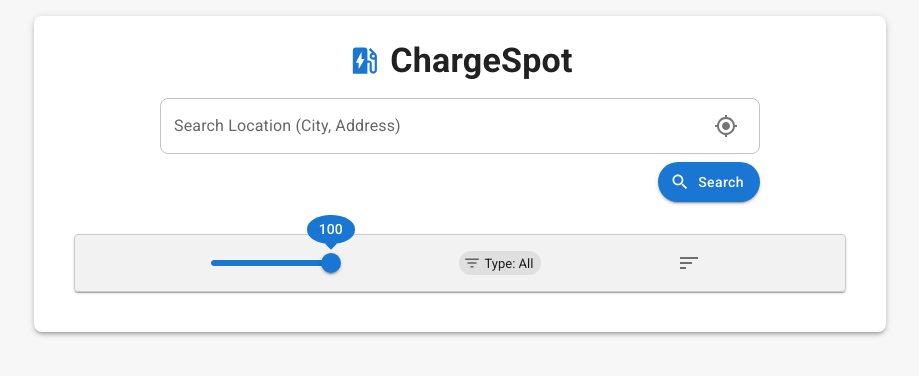
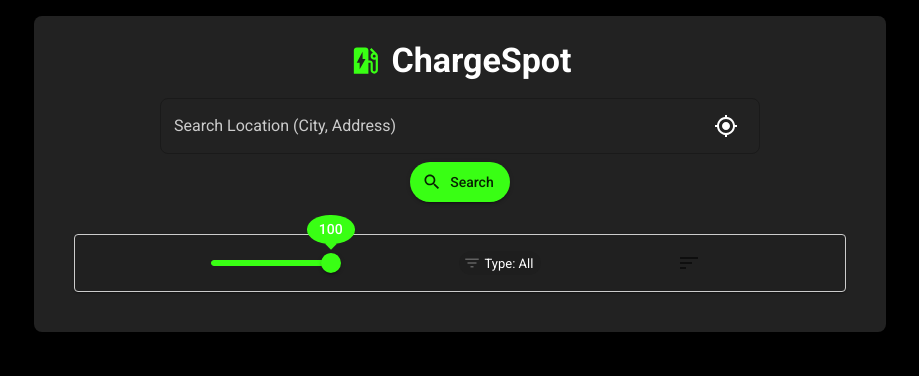
Before and after one commit to AnanthVishnuBhaskar/EV_Charging_Application, a React (Create React App) app in the folder front/: page / in a window 1280 px wide. Shown: the top 376 px of the page, without its empty margins (180-1099 px from the left). Built offline with nearby package versions, Linux system fonts and the light colour scheme.

Commit message:
Centered the Search Button, Updated Color Theme to Green, Updated Close Button in Station Details Dialog to 'X' Icon

```diff
--- a/front/src/components/LocationInput.js
+++ b/front/src/components/LocationInput.js
@@ -139,10 +139,11 @@ function LocationInput({ currentLocation, setCurrentLocation, setStations, onUse
                 InputProps={{
                     endAdornment: (
                         <InputAdornment position="end">
-                            <IconButton onClick={onUseCurrentLocation}>
+                            <IconButton onClick={onUseCurrentLocation} sx={{ color: 'white' }}>
                                 <MyLocationIcon />
                             </IconButton>
                         </InputAdornment>
+
                     ),
                 }}
                 sx={{
@@ -153,7 +154,7 @@ function LocationInput({ currentLocation, setCurrentLocation, setStations, onUse
             />
 
             {/* Separate Search Button */}
-            <Box sx={{ display: 'flex', justifyContent: 'flex-end' }}>
+            <Box sx={{ display: 'flex', justifyContent: 'center' }}>
                 <Button
                     variant="contained"
                     onClick={handleSearch}
--- a/front/src/components/StationList.js
+++ b/front/src/components/StationList.js
@@ -2,6 +2,7 @@
 import ElectricCarIcon from '@mui/icons-material/ElectricCar';
 import FilterListIcon from '@mui/icons-material/FilterList';
 import SortIcon from '@mui/icons-material/Sort';
+import CloseIcon from '@mui/icons-material/Close';
 import {
     Box,
     Button,
@@ -10,7 +11,7 @@ import {
     CardContent,
     Chip,
     Dialog,
-    DialogActions,
+    DialogActions,  // <-- Ensure this is imported!
     DialogContent,
     DialogContentText,
     DialogTitle,
@@ -22,6 +23,7 @@ import {
     Slider,
     Typography
 } from '@mui/material';
+
 import React, { useMemo, useState } from 'react';
 
 function haversineDistance(lat1, lon1, lat2, lon2) {
@@ -135,6 +137,7 @@ function StationList({ stations, currentLocation }) {
         setDetailsOpen(true);
     };
 
+    // Define handleDetailsClose so that the X button and Dialog's onClose can use it.
     const handleDetailsClose = () => {
         setDetailsOpen(false);
     };
@@ -272,7 +275,21 @@ function StationList({ stations, currentLocation }) {
 
             {/* Details Dialog */}
             <Dialog open={detailsOpen} onClose={handleDetailsClose} maxWidth="sm" fullWidth>
-                <DialogTitle>Station Details</DialogTitle>
+                <DialogTitle sx={{ m: 0, p: 2 }}>
+                    Station Details
+                    <IconButton
+                        aria-label="close"
+                        onClick={handleDetailsClose}
+                        sx={{
+                            position: 'absolute',
+                            right: 8,
+                            top: 8,
+                            color: (theme) => theme.palette.grey[500],
+                        }}
+                    >
+                        <CloseIcon />
+                    </IconButton>
+                </DialogTitle>
                 <DialogContent dividers>
                     {selectedStation ? (
                         <>
@@ -281,11 +298,22 @@ function StationList({ stations, currentLocation }) {
                             </Typography>
                             <DialogContentText sx={{ mt: 1 }}>
                                 <strong>Address:</strong>{" "}
-                                {selectedStation.AddressInfo?.AddressLine1 || "N/A"}
-                                {selectedStation.AddressInfo?.Town ? `, ${selectedStation.AddressInfo?.Town}` : ""}
-                                {selectedStation.AddressInfo?.StateOrProvince ? `, ${selectedStation.AddressInfo?.StateOrProvince}` : ""}
-                                {selectedStation.AddressInfo?.Postcode ? `, ${selectedStation.AddressInfo?.Postcode}` : ""}
-                                {selectedStation.AddressInfo?.Country?.Title ? `, ${selectedStation.AddressInfo?.Country.Title}` : ""}
+                                {selectedStation.AddressInfo ? (
+                                    <a
+                                        href={`https://www.google.com/maps/search/?api=1&query=${selectedStation.AddressInfo.Latitude},${selectedStation.AddressInfo.Longitude}`}
+                                        target="_blank"
+                                        rel="noopener noreferrer"
+                                        style={{ color: "blue", textDecoration: "underline" }}
+                                    >
+                                        {`${selectedStation.AddressInfo.AddressLine1 || "N/A"}${selectedStation.AddressInfo.Town ? `, ${selectedStation.AddressInfo.Town}` : ""
+                                            }${selectedStation.AddressInfo.StateOrProvince ? `, ${selectedStation.AddressInfo.StateOrProvince}` : ""
+                                            }${selectedStation.AddressInfo.Postcode ? `, ${selectedStation.AddressInfo.Postcode}` : ""
+                                            }${selectedStation.AddressInfo.Country && selectedStation.AddressInfo.Country.Title ? `, ${selectedStation.AddressInfo.Country.Title}` : ""
+                                            }`}
+                                    </a>
+                                ) : (
+                                    "N/A"
+                                )}
                             </DialogContentText>
                             {selectedStation.UsageCost && (
                                 <DialogContentText sx={{ mt: 1 }}>
@@ -316,18 +344,7 @@ function StationList({ stations, currentLocation }) {
                     )}
                 </DialogContent>
                 <DialogActions>
-                    <Button
-                        onClick={handleDetailsClose}
-                        variant="outlined"
-                        sx={{
-                            textTransform: 'none',
-                            borderColor: 'primary.main',
-                            color: 'primary.main',
-                            '&:hover': { backgroundColor: 'primary.light' },
-                        }}
-                    >
-                        Close
-                    </Button>
+                    {/* Remove the Close button since we now have an X */}
                 </DialogActions>
             </Dialog>
         </Box>
--- a/front/src/theme.js
+++ b/front/src/theme.js
@@ -1,22 +1,30 @@
+// ./theme.js
 import { createTheme } from '@mui/material/styles';
 
-const lightTheme = createTheme({
+const fluorescentTheme = createTheme({
     palette: {
         mode: 'light',
         primary: {
-            main: '#1976d2', // blue
+            // A bright neon green
+            main: '#39FF14',
         },
         secondary: {
-            main: '#ff6f00', // orange
+            // For example, a contrasting bright pink
+            main: '#FF1493',
         },
+        // Optionally adjust the background to enhance the fluorescent look.
         background: {
-            default: '#f7f7f7',
-            paper: '#ffffff',
+            default: '#000000', // Dark background to make fluorescent colors pop
+            paper: '#222222',
+        },
+        text: {
+            primary: '#FFFFFF',
+            secondary: '#CCCCCC',
         },
     },
     typography: {
-        fontFamily: '"Roboto", "Helvetica", "Arial", sans-serif',
+        fontFamily: 'Roboto, Helvetica, Arial, sans-serif',
     },
 });
 
-export default lightTheme;
+export default fluorescentTheme;
```
